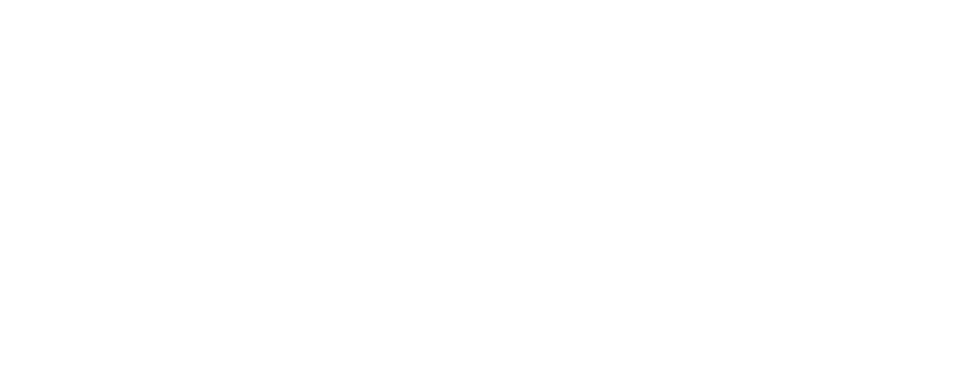
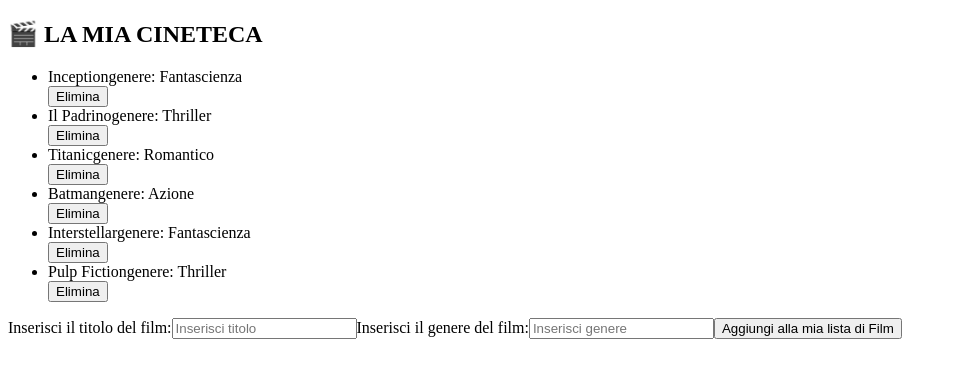
Before and after one commit to francescoguttuso/react-movie-filter, a React (Vite) app: page / in a window 1280 px wide. Shown: the top 378 px of the page, without its empty margins (0-956 px from the left). Built offline with nearby package versions, Linux system fonts and the light colour scheme.

Commit message:
feat: implement film management features with add and delete functionality

```diff
--- a/src/App.jsx
+++ b/src/App.jsx
@@ -1,9 +1,36 @@
 import { useState } from "react";
 import "./App.css";
-import { films } from "./data/films";
+import { films as initialFilms } from "./data/films";
+import { NewFilm } from "./components/NewFilm";
+import { FilmsList } from "./components/FilmsList";
 
 function App() {
-  return <></>;
+  const [films, setFilms] = useState(initialFilms);
+
+  const handleDeleteFilm = (idDaEliminare) => {
+    const listaAggiornata = films.filter((film) => film.id !== idDaEliminare);
+    setFilms(listaAggiornata);
+  };
+
+  const handleAddFilm = (newFilmData) => {
+    const newFilm = {
+      id: Date.now(),
+      title: newFilmData.title,
+      genre: newFilmData.genre,
+    };
+
+    setFilms([...films, newFilm]);
+  };
+
+  return (
+    <div className="app-container">
+      <h2>🎬 LA MIA CINETECA</h2>
+
+      <FilmsList films={films} onDeleteFilm={handleDeleteFilm} />
+
+      <NewFilm onAddFilm={handleAddFilm} />
+    </div>
+  );
 }
 
 export default App;
--- /dev/null
+++ b/src/components/FilmsList.jsx
@@ -0,0 +1,31 @@
+import "./FilmsList.css";
+
+export const FilmsList = (props) => {
+  if (props.films.length === 0) {
+    return (
+      <p className="empty-message">
+        Nessun film presente nella tua lista. Aggiungine uno dal form!
+      </p>
+    );
+  }
+
+  return (
+    <ul className="films-list">
+      {props.films.map((film) => (
+        <li key={film.id} className="film-item">
+          <div className="film-info">
+            <span className="film-title">{film.title}</span>
+            <span className="film-genre">genere: {film.genre}</span>
+          </div>
+
+          <button
+            className="delete-btn"
+            onClick={() => props.onDeleteFilm(film.id)}
+          >
+            Elimina
+          </button>
+        </li>
+      ))}
+    </ul>
+  );
+};
--- /dev/null
+++ b/src/components/NewFilm.jsx
@@ -0,0 +1,59 @@
+import { useState } from "react";
+import "./Newfilm.css";
+
+export const NewFilm = (props) => {
+  const [formData, setFormData] = useState({
+    title: "",
+    genre: "",
+  });
+
+  const handleFormChange = (e) => {
+    const value = e.target.value;
+    setFormData({
+      ...formData,
+      [e.target.name]: value,
+    });
+  };
+
+  return (
+    <form
+      onSubmit={(e) => {
+        e.preventDefault();
+        if (formData.title.trim() !== "") {
+          props.setFilms((film) =>
+            items.concat({
+              id: Date.now(),
+              title: formData.title,
+              genre: formData.genre,
+            }),
+          );
+          setFormData({
+            title: "",
+            genre: "",
+          });
+        }
+      }}
+    >
+      <label htmlFor="title">Inserisci il titolo del film:</label>
+      <input
+        id="title"
+        type="text"
+        name="title"
+        placeholder="Inserisci titolo"
+        value={formData.title}
+        onChange={handleFormChange}
+      />
+      <label htmlFor="genre">Inserisci il genere del film:</label>
+      <input
+        id="genre"
+        type="text"
+        name="genre"
+        placeholder="Inserisci genere"
+        value={formData.genre}
+        onChange={handleFormChange}
+      />
+
+      <button type="submit">Aggiungi alla mia lista di Film</button>
+    </form>
+  );
+};
```
Also changed, not shown: src/components/FilmsList.css (added), src/components/NewFilm.css (added).
